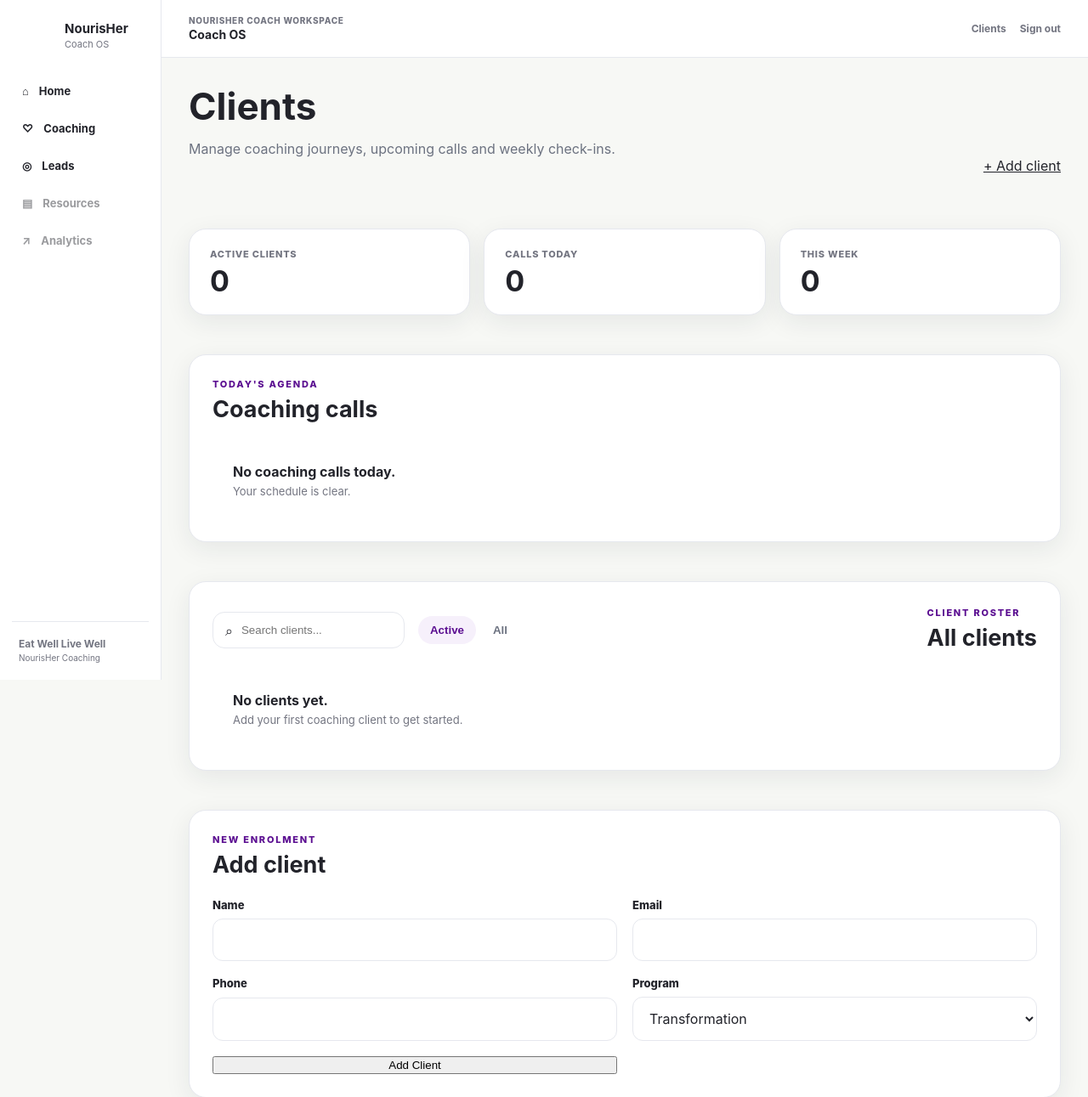
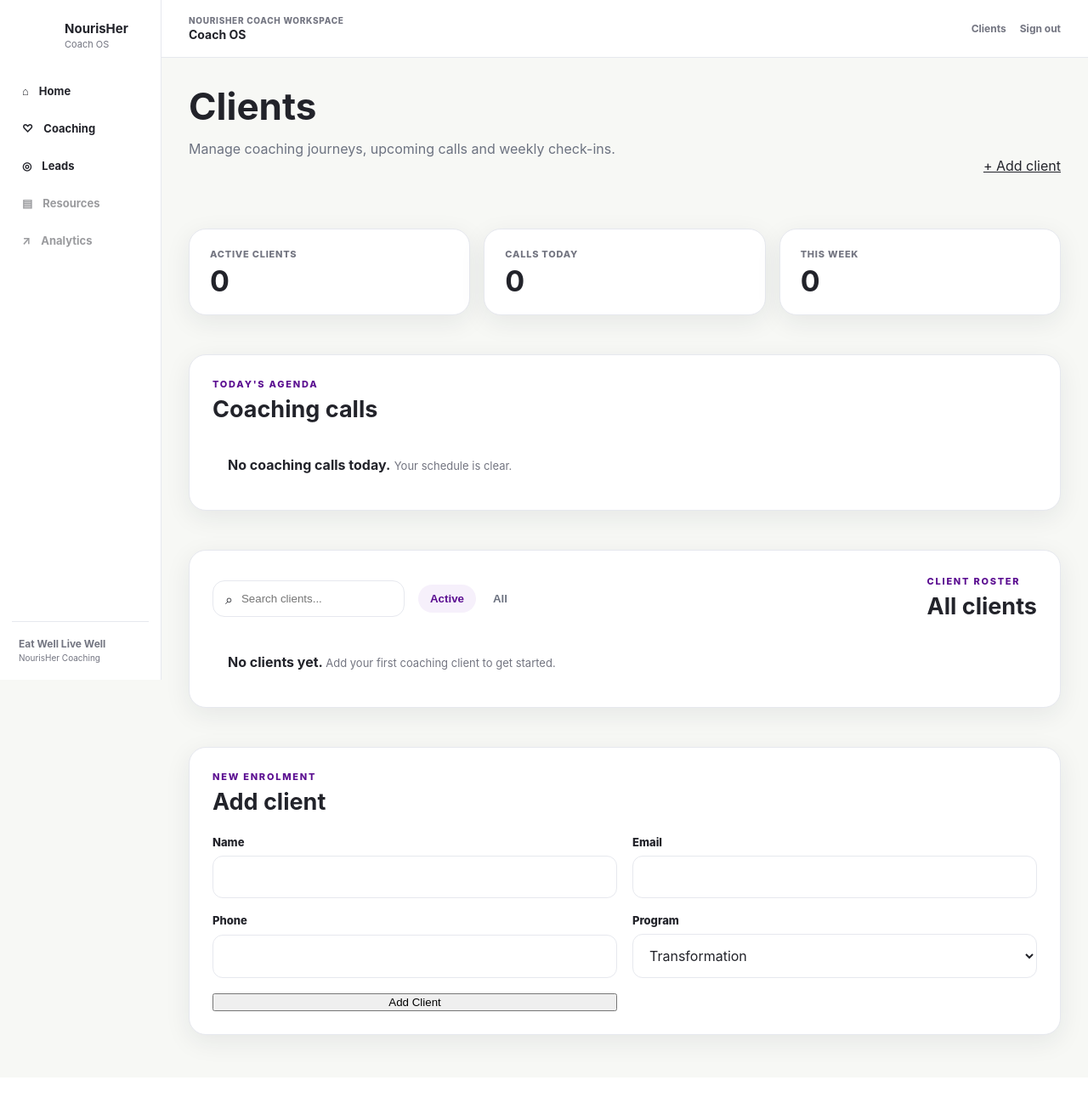
Before and after one commit to ramsparames/eatwelllivewell, a FastAPI app: page /dashboard/clients in a window 1280 px wide. Shown: the top 1291 px of the page at 85% size. After the commit the page ends 1241 px from the top, so only its background shows below. Run offline with FastAPI, Linux system fonts and the light colour scheme; the visitor is signed in with stand-in values (Sample User, id 1); parts of the project's set-up code (start-up, migrations or seed data) failed here and were passed over.

Commit message:
Update dashboard.css

```diff
--- a/static/dashboard.css
+++ b/static/dashboard.css
@@ -2333,14 +2333,8 @@ a {
 }
 
 .coaching-empty-agenda {
-    display: grid;
-    gap: 5px;
-
-    padding: 24px;
-
-    border-radius: 16px;
-
-    background: var(--sage-tint);
+    padding: 16px 18px;
+    min-height: 0;
 }
 
 .coaching-empty-agenda span {
```
